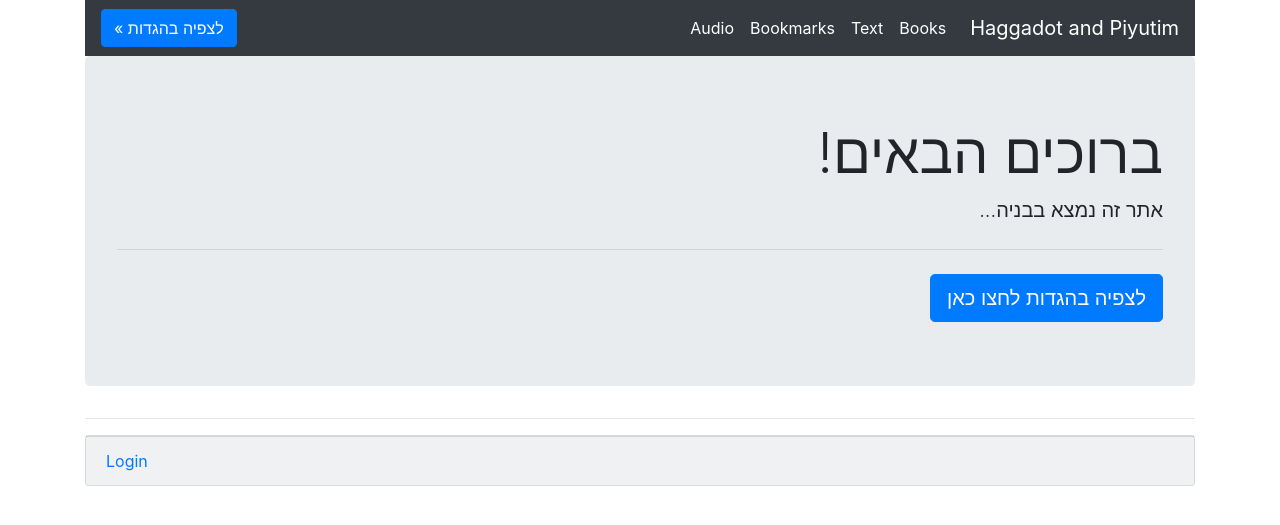
After one commit to nonZero/Hagadot, a Django app: template books/templates/intro.html in a window 1280 px wide. The commit adds this page. Shown: the top 525 px of the page. Run offline with Django 3.2, Linux system fonts and the light colour scheme; the template is opened without the code that fills it, so the values that code supplies are empty; some libraries are stand-ins or nearby versions.

Commit message:
Add intro + link to app

```diff
--- a/books/templates/base.html
+++ b/books/templates/base.html
@@ -47,6 +47,12 @@
                        href="{% url "audio:list" %}">{% trans "Audio" %}</a>
                 </li>
             </ul>
+            <ul class="navbar-nav ml-auto">
+                <li class="nav-item active">
+                    <a class="btn btn-primary pull-right" href="/app/"
+                       role="button">לצפיה בהגדות  &raquo;</a>
+                </li>
+            </ul>
         </div>
     </nav>
     {% bootstrap_messages %}
--- /dev/null
+++ b/books/templates/intro.html
@@ -0,0 +1,21 @@
+{% extends "base.html" %}
+{% load i18n mptt_tags %}
+
+{% block page_title %}
+    {% trans "Intro" %}
+{% endblock %}
+
+{% block content %}
+
+    <div class="jumbotron">
+        <h1 class="display-4">
+            ברוכים הבאים!
+        </h1>
+        <p class="lead">
+אתר זה נמצא בבניה...
+        </p>
+        <hr class="my-4">
+        <a class="btn btn-primary btn-lg" href="/app/" role="button">לצפיה בהגדות לחצו כאן</a>
+    </div>
+
+{% endblock %}
--- a/books/views.py
+++ b/books/views.py
@@ -17,6 +17,10 @@ from hagadot.base_views import SimpleJsonView
 from . import models
 
 logger = logging.getLogger(__name__)
+
+
+class IntroView(TemplateView):
+    template_name = "intro.html"
 
 
 class HomeView(TemplateView):
--- a/hagadot/urls.py
+++ b/hagadot/urls.py
@@ -4,7 +4,7 @@ from django.contrib import admin
 from django.urls import path, include
 from django.views.generic import RedirectView
 
-from books.views import HomeView
+from books.views import HomeView, IntroView
 
 manage_urls = [
     path('', HomeView.as_view(), name="home"),
@@ -17,7 +17,8 @@ manage_urls = [
 
 urlpatterns = [
     # path('', RedirectView.as_view(url='/app/')),
-    path('', RedirectView.as_view(pattern_name='home')),
+    # path('', RedirectView.as_view(pattern_name='home')),
+    path('', IntroView.as_view()),
     path('editors/', include(manage_urls))
 ]
 if settings.DEBUG:
```
